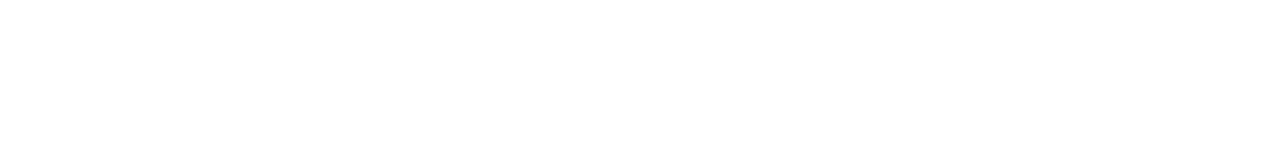
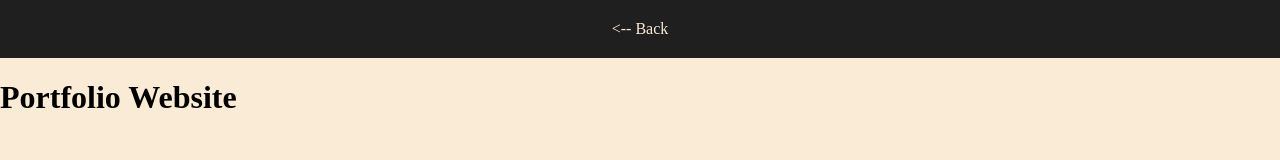
Before and after one commit to mariahh948/myportfolio, a plain HTML site: page mylesweb.html in a window 1280 px wide. Drawn offline with Linux system fonts and the light colour scheme.

Commit message:
adding projects

```diff
--- a/mylesweb.html
+++ b/mylesweb.html
@@ -0,0 +1,45 @@
+<!DOCTYPE html>
+<html lang="en">
+    <head>
+        <title>PortWeb</title>
+        <meta charset="utf-8">
+	    <meta name="viewport" content="width=device-width, initial-scale=1">
+
+        <style>
+            html, body {
+                height: 100%;
+            }
+            body {
+                background-color: antiquewhite;
+                margin: 0;
+                display: flex;
+                flex-direction: column;
+            }
+            .topnav {
+                background-color: #1f1f1f;
+                display: flex;
+                justify-content: center;
+                text-align: center;
+            }
+            .topnav a {
+                color: antiquewhite;
+                text-align: center;
+                padding: 20px 22px;
+                text-decoration: none;
+            }
+
+            .topnav a:hover {
+                background-color: antiquewhite;
+                color: black;
+            }
+        </style>
+    </head>
+
+    <body>
+        <div class="topnav">
+            <a href="projects.html"><-- Back</a>
+        </div>
+        <h1>Portfolio Website</h1>
+
+    </body>
+</html>
```
Also changed, not shown: realityescape.html (+45 -0 lines), ._index.html, ._mylesweb.html, ._realityescape.html.
